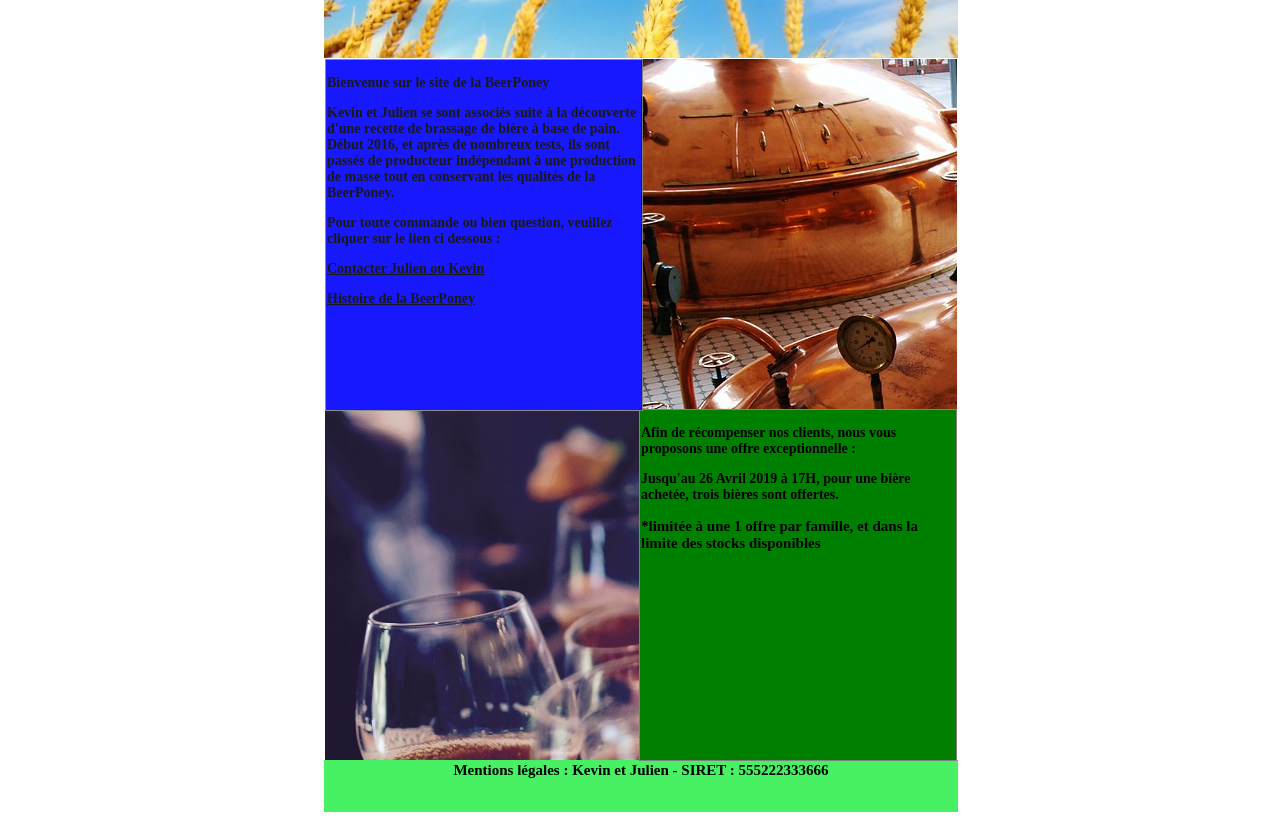
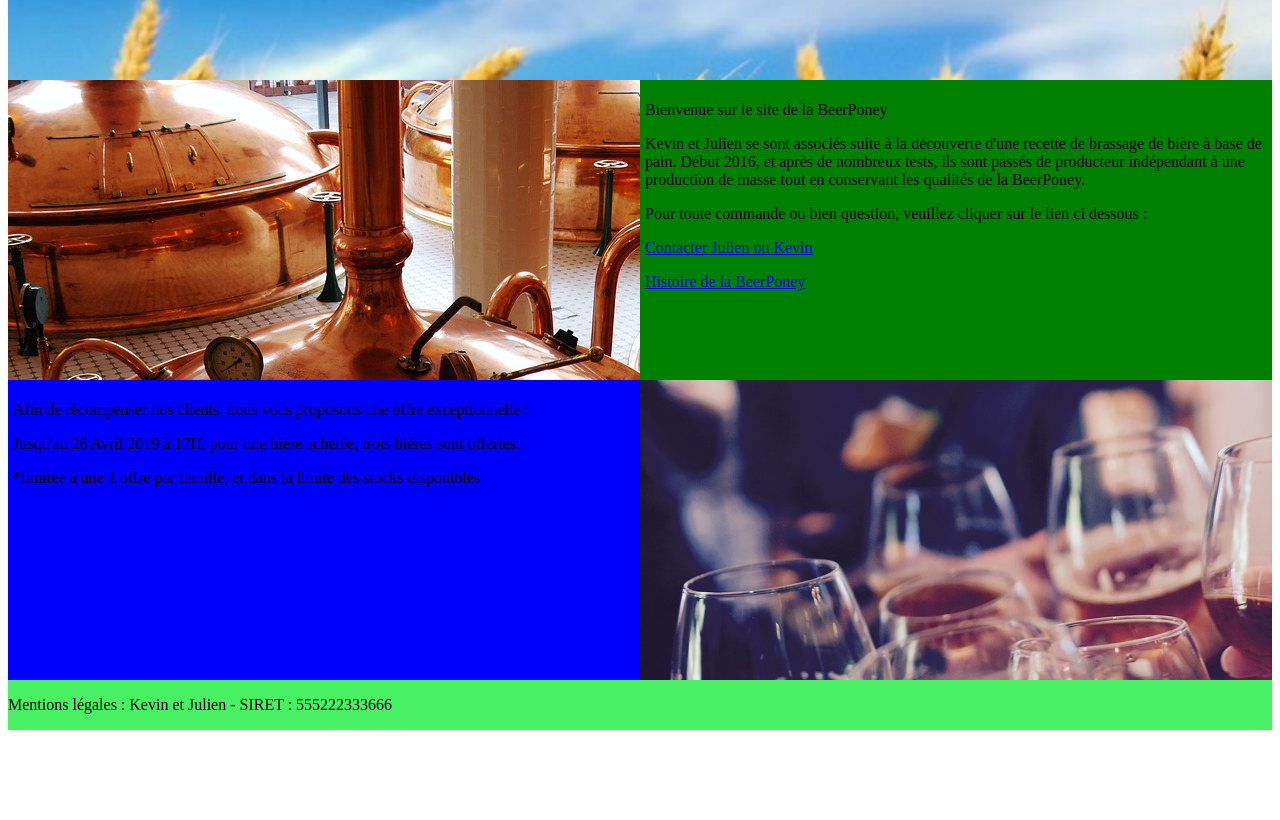
Before and after one commit to isabu77/sitebieretrio, a plain HTML site: page index.html in a window 1280 px wide. Shown: the part 102-922 px from the top of the page. After the commit the page ends 840 px from the top, so only its background shows below. Drawn offline with Linux system fonts and the light colour scheme.

Commit message:
simplification html et css

```diff
--- a/index.html
+++ b/index.html
@@ -1,49 +1,47 @@
 <!DOCTYPE html>
-
 <html>
 
 <head>
-	    <meta charset="utf-8" />
-        <link rel="stylesheet" href="stylesheet.css" />
-		<link rel="shortcut icon" href="images/verredebière.jpg" />
-        <title>Le site de la BeerPoney</title>
+  <meta charset='UTF-8' />
+  <title>Floats</title>
+  <link rel='stylesheet' href='stylesheet.css' />
 </head>
 
-<body> <div id="main">
+<body>
 
-<header><h1>la BeerPoney</h1></header>
+  <div class='header'>
+    <h1>la BeerPoney</h1>
+  </div>
+  <div class='cuve'></div>
+  <div class='vert'>
+    <div class="contenucouleur">
+      <p>Bienvenue sur le site de la BeerPoney</p>
+      <p>Kevin et Julien se sont associés suite à la découverte d'une recette de brassage de bière à base de pain. Début
+        2016, et après de nombreux tests, ils sont passés de producteur indépendant à une production de masse tout en
+        conservant les qualités de la BeerPoney.</p>
+      <p>Pour toute commande ou bien question, veuillez cliquer sur le lien ci dessous :</p>
+      <div>
+        <p><a href="mailto:biere@apprendre.co">Contacter Julien ou Kevin</a></p>
+      </div>
+      <div>
+        <p> <a href="presentation.html">Histoire de la BeerPoney</a>
+      </div>
+    </div>
+  </div>
+  <div class='bleu'>
+      <div class="contenucouleur">
+      <p>Afin de récompenser nos clients, nous vous proposons une offre exceptionnelle :</p>
+      <p>Jusqu'au 26 Avril 2019 à 17H, pour une bière achetée, trois bières sont offertes.</p>
+      <div id="mentions">
+        <p>*limitée à une 1 offre par famille, et dans la limite des stocks disponibles</p>
+      </div>
+      </div>
+  </div>
+  <div class='ambree'></div>
+  <div class='piedpage'>
+    <p> Mentions légales : Kevin et Julien - SIRET : 555222333666</p>
+  </div>
 
-<section>
-		<div id="cuve">
-		</div>
-
-		<div id="vert">
-			<h2>
-				<p>Afin de récompenser nos clients, nous vous proposons une offre exceptionnelle :</p>
-				<p>Jusqu'au 26 Avril 2019 à 17H, pour une bière achetée, trois bières sont offertes.</p>
-				<div id="mentions"><p>*limitée à une 1 offre par famille, et dans la limite des stocks disponibles</p>
-				</div>
-			</h2>
-		</div>
-
-		<div id="bleu">
-			<h2>
-			<p>Bienvenue sur le site de la BeerPoney</p>
-				<p>Kevin et Julien se sont associés suite à la découverte d'une recette de brassage de bière à base de pain. Début 2016, et après de nombreux tests, ils sont passés de producteur indépendant à une production de masse tout en conservant les qualités de la BeerPoney.</p>
-				<p>Pour toute commande ou bien question, veuillez cliquer sur le lien ci dessous :</p>
-				<div ><p><a href="mailto:biere@apprendre.co">Contacter Julien ou Kevin</a></p>
-				</div>
-				<div ><p> <a href="presentation.html">Histoire de la BeerPoney</a></div>
-
-			</h2>
-		</div>
-		<div id="ambree">
-		</div>
-</section>
-
-<footer><h3>Mentions légales : Kevin et Julien - SIRET : 555222333666</h3></footer>
-
-</div>
 </body>
 
 </html>
--- a/stylesheet.css
+++ b/stylesheet.css
@@ -1,88 +1,47 @@
-header, section, footer, h1, h2, h3 {
-	padding: 1px; /* marge intérieur */
-	margin: 0; /* marge extérieur */
-}
-
-#main {
-	margin: 0 auto; /* haut droite bas gauche */
-	width: 50%; /* centre la page au milieu de l'écran */
-}
-
-header {
+.header {
 	background-image: url("./images/champble.jpg");
 	background-size: 100%;
 	background-color:blue;
-	width: 100%;
 	height:150px;
+	color: green;
+  text-align: center;
+  font-size: 24px;
 }
 
-section {
-	width: 100%;
-	height:700px;
+.cuve {
+  width:50%;
+  height: 300px;
+  background-image: url("./images/background.jpg");
+  float:left;
 }
 
-footer {
+.vert {
+  height: 300px;
+  width:50%;
+  background-color: green ;
+  float:right;
+}
+
+.bleu {
+  height: 300px;
+  width:50%;
+  background-color: blue ;
+  float:left;
+}
+
+.ambree {
+  width:50%;
+  height: 300px;
+  background-image: url("./images/ambre.jpg");
+  float:right;
+}
+
+.piedpage  {
 	background-color:rgb(72, 240, 99);
 	width: 100%;
-	height:50px;
-		}
-
-header h1 {
-	color: green;
-	text-align: center;
+  height:50px;
+  overflow:auto;
 }
-
-section h2 {
-	font-size: 14px;
+.contenucouleur{
+  padding:5px;
 }
-
-footer h3 {
-	font-size:15px;
-	text-align:center;
-}
-
-#mentions {
-	font-size:15px;
-}
-
-#contact{
-	font-size: 15px;
-}
-
-#cuve{
-	background-image: url("./images/background.jpg");
-	float: right;
-	width: 50%;
-	height: 50%;
-}
-
-#vert{
-	float: right;
-	background-color: green;
-	width: 50%;
-	height: 50%;
-
-}
-
-#bleu{
-	background-color: blue;
-	opacity: 0.90;
-	top: 50%;
-	width: 50%;
-	height: 50%;
-}
-
-#ambree{
-	background-image: url("./images/ambré.jpg");
-	width: 50%;
-	height: 50%;
-}
-
-
-#vert,#bleu{
-	border: 1px solid grey ;
-}
-
-#bleu a{
-	color: black;
-}
```
Also changed, not shown: images/ambre.jpg (renamed from images/ambré.jpg).
